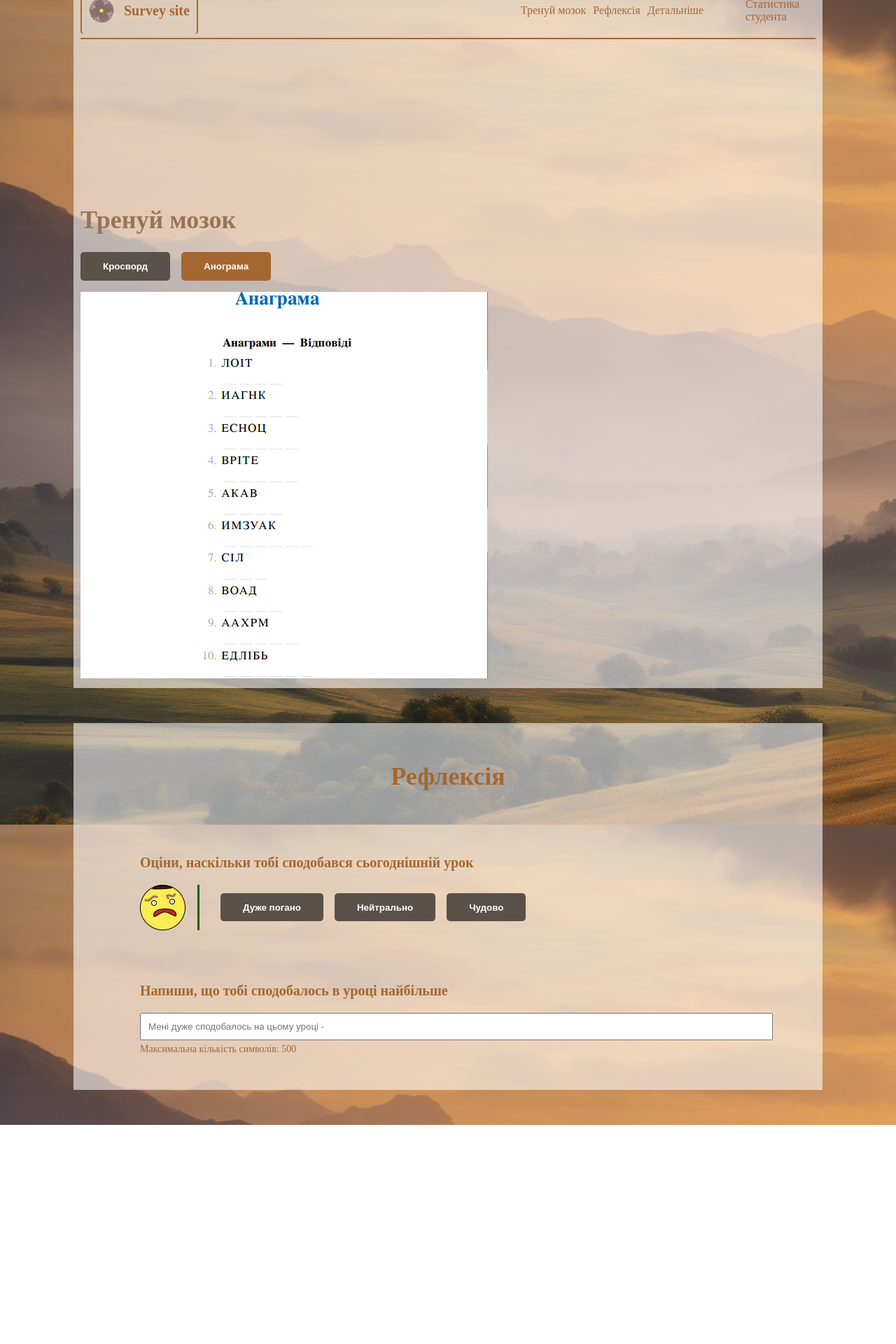
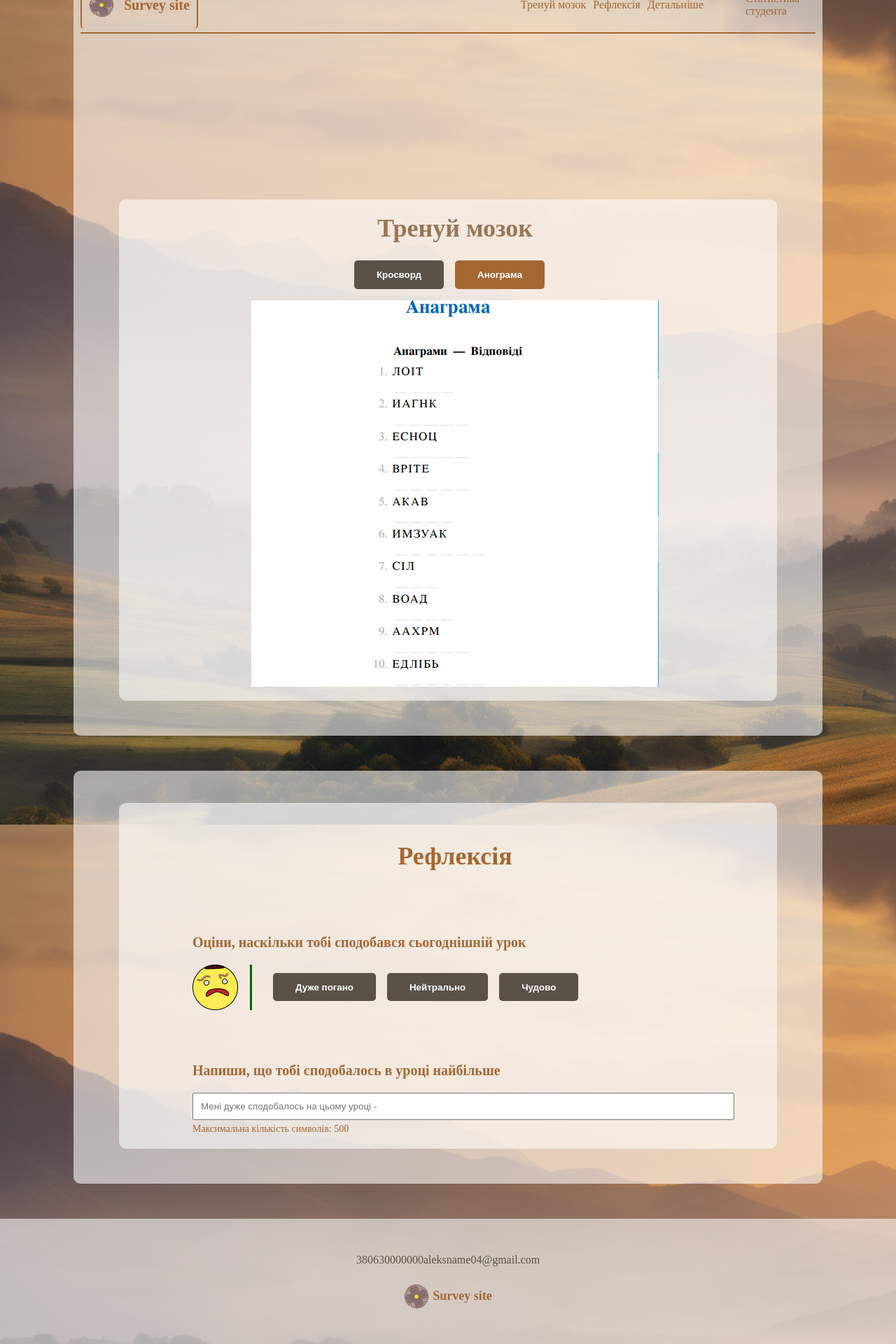
Before and after one commit to aleksname/React-Vite__FirstApp, a React (Vite) app: page / in a window 1280 px wide. Shown: the part 37-1957 px from the top of the page at 70% size. Before the commit the page ends 1644 px from the top, so only its background shows below. Built offline with nearby package versions, Linux system fonts and the light colour scheme.

Commit message:
change: created reflection static block and adding footer

```diff
--- a/src/App.jsx
+++ b/src/App.jsx
@@ -5,6 +5,7 @@ import TabsSection from './components/TabsSection'
 import AnogramPage from './components/AnogramPage'
 import Crossword from './components/Crossword'
 import Reflection from './components/ReflectionBlock/Reflection'
+import Footer from './components/Footer/Footer'
 
 function App() {
   const [tab, setTab] = useState('anograma')
@@ -24,8 +25,9 @@ function App() {
       </div>
         <div className="reflection__blocks">
           <Reflection />
-        </div>
       </div>
+      <Footer/>
+    </div>
   )
 }
 
--- a/src/components/Crossword.jsx
+++ b/src/components/Crossword.jsx
@@ -1,6 +1,5 @@
 // коретктний рефакторінг
 // import { ways } from "../data"
-import ReturnElementLi from './ReturnElementLi'
 import logo from './img/crossword.png'
 
 function Crossword(){
--- /dev/null
+++ b/src/components/Footer/Footer.css
@@ -0,0 +1,56 @@
+:root {
+  --color_normal: #5a5149;
+  --color_hover: #AB794E;
+  --color_active: #A56732;
+}
+.footer__block{
+    background-color: rgba(255, 255, 255, 0.559);
+    max-width: 100%;
+    padding: 50px 0px 50px 0px;
+}
+
+
+
+.footer__logotype{
+    display: flex;
+    align-items: center;
+    justify-content: center;
+}
+
+.footer__logo{
+    max-width: 100%;
+    margin-right: 5px;
+}
+
+.footer__title{
+    color: var(--color_active);
+    font-size: 18px;
+}
+
+/* ---------contact info--------- */
+.contact__block{
+    display: flex;
+    justify-content: center;
+    margin-bottom: 25px;
+}
+.contact__phone{
+    text-decoration: none;
+    color: var(--color_normal);
+}
+.contact__phone:hover{
+    color: var(--color_hover);
+}
+.contact__phone:active{
+    color: var(--color_active);
+}
+
+.contact__mail{
+    text-decoration: none;
+    color: var(--color_normal);
+}
+.contact__mail:hover{
+    color: var(--color_hover);
+}
+.contact__mail:active{
+    color: var(--color_active);
+}
--- /dev/null
+++ b/src/components/Footer/Footer.jsx
@@ -0,0 +1,21 @@
+import './Footer.css'
+import logo from '../img/logo.png'
+
+function Footer() {
+    return (
+        <>
+            <div className="footer__block">
+                <div className="contact__block">
+                    <a href="tel:+380630000000" className='contact__phone'>380630000000</a>
+                    <a href="mailto:aleksname04@gmail.com" className='contact__mail'>aleksname04@gmail.com</a>
+                </div>
+                <div className="footer__logotype">
+                    <img src={logo} alt="logotype" className='footer__logo'/>
+                    <strong className="footer__title">Survey site</strong>
+                </div>
+            </div>
+        </>
+    )
+}
+
+export default Footer
--- a/src/components/ReflectionBlock/Reflection.css
+++ b/src/components/ReflectionBlock/Reflection.css
@@ -4,11 +4,19 @@
     margin: 0 auto;
     max-width: 1050px;
     background-color: #ffffff93;
-    padding: 0px 10px 50px 10px;
+    padding: 10px 10px 50px 10px;
     margin-bottom: 50px;
     position: relative;
+    border-radius: 10px;
 }
 .reflection__block{
+    background-color: rgba(255, 255, 255, 0.559);
+    border-radius: 10px;
+    max-width: 920px;
+    display: block;
+    margin: 0 auto;
+    padding: 0px 0 20px 20px;
+
 }
 
 .reflection__title, .reflection__rating_block{
--- a/src/components/ReflectionBlock/Reflection.jsx
+++ b/src/components/ReflectionBlock/Reflection.jsx
@@ -1,23 +1,7 @@
 import './Reflection.css'
-import reaction_img1 from '../img/Reaction-icon__very-diss.png'
-import reaction_img2 from '../img/Reaction-icon__neutral.png'
-import reaction_img3 from '../img/Reaction-icon__very-good.png'
-import Button from '../Button/Button'
-import { useState } from 'react'
+import ReflectionReaction from './ReflectionReaction'
 
 function Reflection() {
-    const reactionDiss = reaction_img1
-    const reactionNetral = reaction_img2
-    const reactionGood = reaction_img3
-
-    function ReactionImg() {
-        if (onClick === onClick) {
-            console.log('1');
-        }
-        else {
-            console.log('2');
-        }
-    }
     return (
         <div className='reflection__wrapper'>
             <div className="reflection__block">
@@ -26,14 +10,7 @@ function Reflection() {
                     <p className="reflection__rating_block">
                         Оціни, наскільки тобі сподобався сьогоднішній урок
                     </p>
-                    <div className="rating__img_block">
-                        <img src={reaction_img1} alt="reaction_img" className='rating__img'/>
-                        <div className="rating__img_button">
-                            <Button >Дуже погано</Button>
-                            <Button >Нейтрально</Button>
-                            <Button>Чудово</Button>
-                        </div>
-                    </div>
+                    <ReflectionReaction/>
                     <p className="reflection__rating_block">
                        Напиши, що тобі сподобалось в уроці найбільше
                     </p>
--- /dev/null
+++ b/src/components/ReflectionBlock/ReflectionReaction.jsx
@@ -0,0 +1,21 @@
+import reaction_img1 from '../img/Reaction-icon__very-diss.png'
+import reaction_img2 from '../img/Reaction-icon__neutral.png'
+import reaction_img3 from '../img/Reaction-icon__very-good.png'
+import Button from '../Button/Button'
+
+function ReflectionReaction() {
+    return (
+        <>
+             <div className="rating__img_block">
+                <img src={reaction_img1} alt="reaction_img" className='rating__img'/>
+                    <div className="rating__img_button">
+                        <Button >Дуже погано</Button>
+                        <Button >Нейтрально</Button>
+                        <Button>Чудово</Button>
+                    </div>
+            </div>
+        </>
+    )
+}
+
+export default ReflectionReaction
--- a/src/components/TabsSection.jsx
+++ b/src/components/TabsSection.jsx
@@ -2,7 +2,11 @@ import Button from   './Button/Button'
 
 function TabsSection({active, onChange}) {
     return (
-        <section style={{marginBottom: '1rem'}}>
+        <section style={{
+            marginBottom: '1rem',
+            display: 'flex',
+            justifyContent: 'center',
+        }}>
             <Button isActive={active === 'crossword'} onClick={() => onChange("crossword")}>Кросворд</Button>
             <Button isActive={active === 'anograma'} onClick={() => onChange("anograma")}>Анограма</Button>
         </section>
--- a/src/index.css
+++ b/src/index.css
@@ -6,18 +6,36 @@
 body{
     background: url('../src/components/img/background__Brain.png');
     background-attachment: fixed;
+    padding: 0px 0px 0px 0px;
+    margin: 0px 0px 0px 0px;
 }
 
  .start__screen{
     margin: 0 auto;
     max-width: 1050px;
     background-color: #ffffff93;
-    padding: 0px 10px 10px 10px;
+    padding: 0px 10px 50px 10px;
     margin-bottom: 50px;
+    border-radius: 10px;
 }
 .brain__title{
     color: #9A7555;
     font-size: 36px;
     margin-bottom: 25px;
     display: flex;
+    justify-content: center;
 }
+
+.main__block{
+    background-color: rgba(255, 255, 255, 0.559);
+    border-radius: 10px;
+    max-width: 920px;
+    display: block;
+    margin: 0 auto;
+    padding: 20px 0 20px 20px;
+}
+
+.main__section{
+    display: flex;
+    justify-content: center;
+}
```
Also changed, not shown: src/components/Button/Button.jsx (line endings or trailing spaces).
